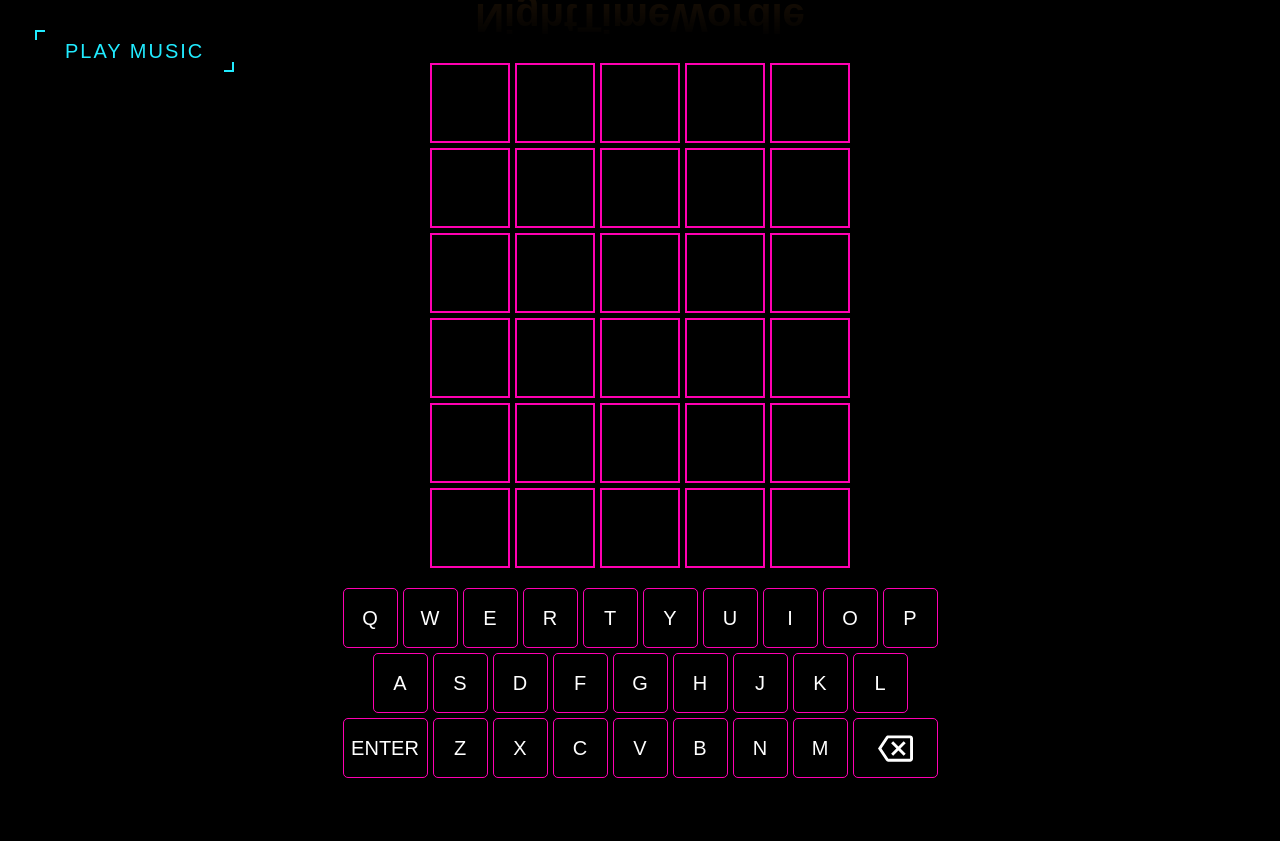
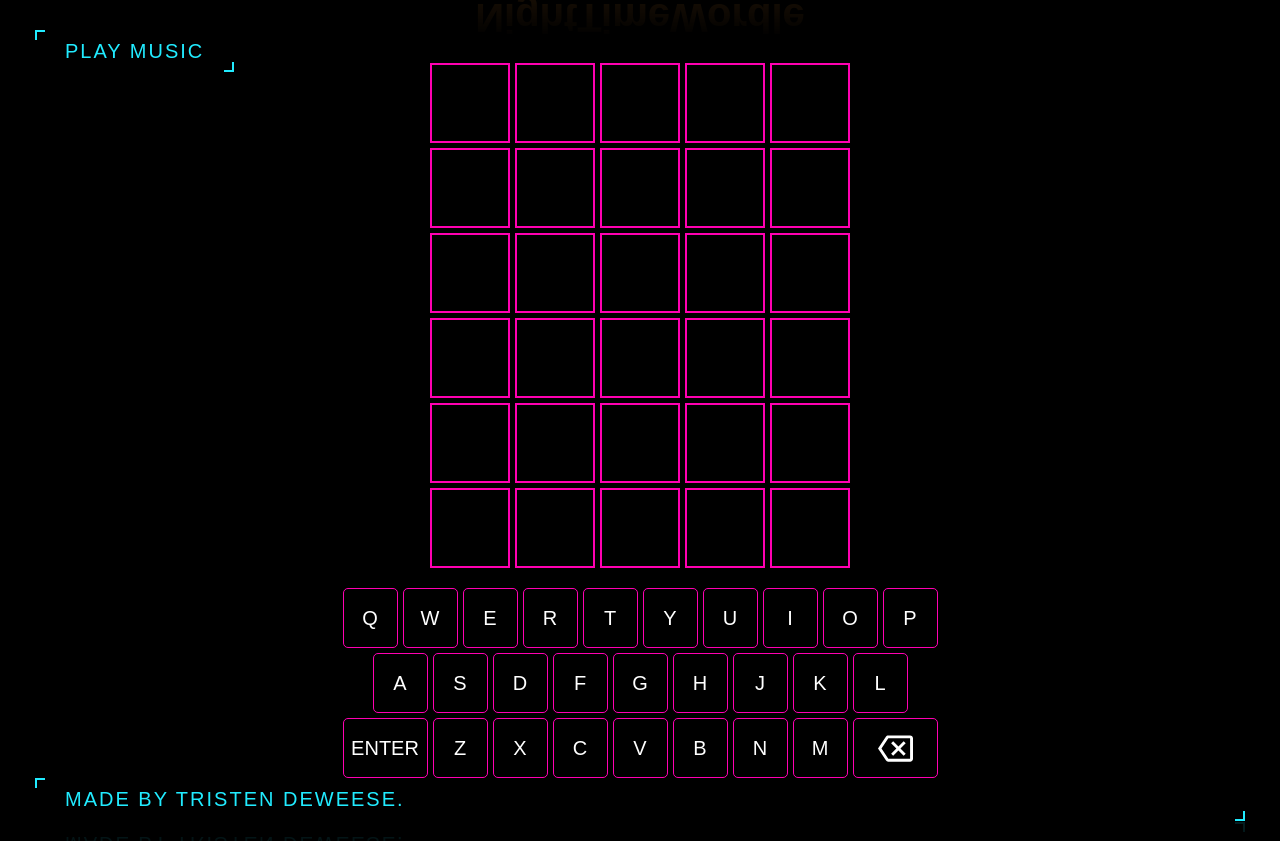
Before and after one commit to Knotzer/NightWordle, a plain HTML site: page index.html in a window 1280 px wide. Shown: the part 71-912 px from the top of the page. Before the commit the page ends 869 px from the top, so only its background shows below. Drawn offline with Linux system fonts and the light colour scheme.

Commit message:
added my name

```diff
--- a/index.html
+++ b/index.html
@@ -19,6 +19,7 @@
     <audio id="audio"></audio>
 	<a href="#" class="a button" id="PlayAudio" type="button" onclick="playNextSong()" >Play Music</a>
 </div>
+
   <div class="alert-container" data-alert-container></div>
   <div data-guess-grid class="guess-grid">
     <div class="tile"></div>
@@ -88,5 +89,7 @@
       </svg>
     </button>
   </div>
+<a>Made by Tristen Deweese.</a>
 </body>
+
 </html>
```
